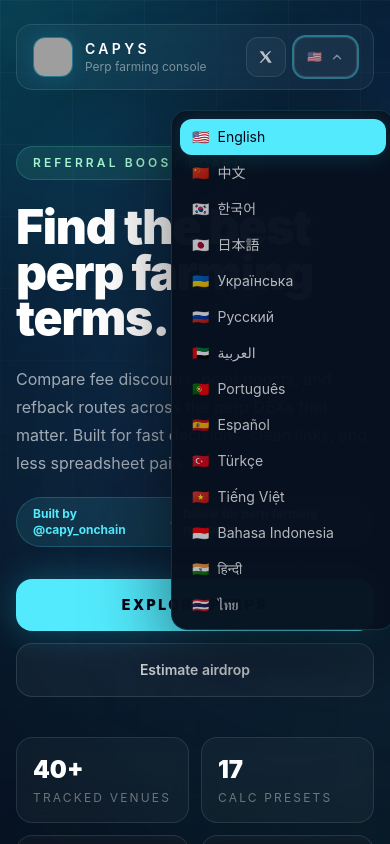
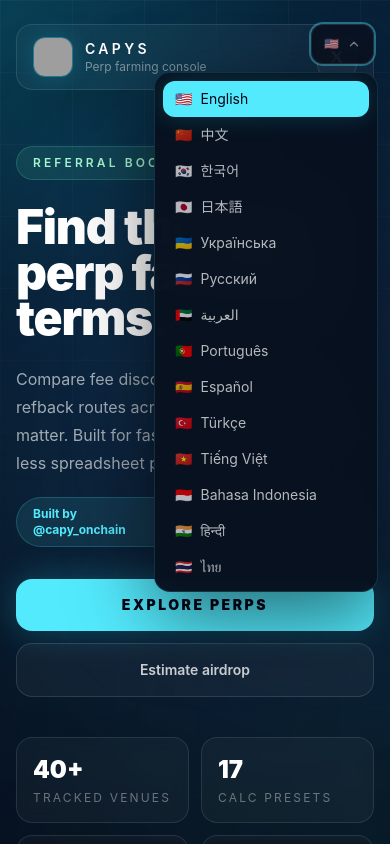
Before and after one commit to olejkSSS/capys-app, a Next.js app: page / in a window 390 px wide. Both pictures are taken after a click on the button "🇺🇸". Shown: the top 844 px of the page. Built offline with nearby package versions, Linux system fonts and the light colour scheme; grey boxes are pictures that could not be loaded.

Commit message:
fix: reposition language picker and calculator links

```diff
--- a/app/page.tsx
+++ b/app/page.tsx
@@ -1063,6 +1063,71 @@
       </div>
 
       <div className="relative z-[100] mx-auto max-w-7xl px-4 pt-6 sm:px-6 lg:px-8">
+        <div className="absolute right-4 top-6 z-[120] sm:right-6 lg:right-8 xl:right-[-132px]">
+          <button
+            ref={languageButtonRef}
+            type="button"
+            onClick={() => {
+              updateLanguageMenuPosition()
+              setLanguageOpen((prev) => !prev)
+            }}
+            className="inline-flex h-10 items-center gap-2 rounded-xl border border-white/10 bg-[#08111f]/88 px-3 text-xs font-semibold text-white/75 shadow-2xl shadow-black/20 backdrop-blur-xl transition hover:border-cyan-300/35 hover:bg-white/[0.07] hover:text-white focus:outline-none focus:ring-2 focus:ring-cyan-300/40"
+            aria-expanded={languageOpen}
+            aria-label={t.language}
+          >
+            <span>{activeLanguage.flag}</span>
+            <span className="hidden sm:inline">{activeLanguage.label}</span>
+            <svg
+              width="14"
+              height="14"
+              viewBox="0 0 24 24"
+              fill="none"
+              aria-hidden="true"
+              className={`text-white/45 transition-transform duration-200 ${
+                languageOpen ? "rotate-180" : ""
+              }`}
+            >
+              <path
+                d="m6 9 6 6 6-6"
+                stroke="currentColor"
+                strokeWidth="2.4"
+                strokeLinecap="round"
+                strokeLinejoin="round"
+              />
+            </svg>
+          </button>
+
+          {languageOpen && (
+            <div
+              className="fixed z-[1000] max-h-[min(520px,calc(100vh-96px))] overflow-y-auto rounded-2xl border border-cyan-300/15 bg-[#08111f]/98 p-2 shadow-[0_24px_80px_rgba(0,0,0,0.55)] backdrop-blur-xl"
+              style={{
+                left: languageMenuPosition.left,
+                top: languageMenuPosition.top,
+                width: languageMenuPosition.width,
+              }}
+            >
+              {LANGUAGES.map((item) => (
+                <button
+                  key={item.code}
+                  type="button"
+                  onClick={() => {
+                    setLanguage(item.code)
+                    setLanguageOpen(false)
+                  }}
+                  className={`flex w-full items-center gap-2 rounded-xl px-3 py-2 text-left text-sm transition focus:outline-none focus:ring-2 focus:ring-cyan-300/35 ${
+                    language === item.code
+                      ? "bg-cyan-300 text-slate-950 shadow-[0_0_24px_rgba(34,211,238,0.2)]"
+                      : "text-white/70 hover:bg-white/[0.06] hover:text-white"
+                  }`}
+                >
+                  <span>{item.flag}</span>
+                  <span>{item.label}</span>
+                </button>
+              ))}
+            </div>
+          )}
+        </div>
+
         <header className="flex items-center justify-between rounded-2xl border border-white/10 bg-white/[0.035] px-4 py-3 shadow-2xl shadow-black/20 backdrop-blur-xl">
           <button
             type="button"
@@ -1125,70 +1190,6 @@
               {t.contact}
             </a>
 
-            <div className="relative">
-              <button
-                ref={languageButtonRef}
-                type="button"
-                onClick={() => {
-                  updateLanguageMenuPosition()
-                  setLanguageOpen((prev) => !prev)
-                }}
-                className="inline-flex h-10 items-center gap-2 rounded-xl border border-white/10 bg-white/[0.04] px-3 text-xs font-semibold text-white/75 transition hover:border-cyan-300/35 hover:bg-white/[0.07] hover:text-white focus:outline-none focus:ring-2 focus:ring-cyan-300/40"
-                aria-expanded={languageOpen}
-                aria-label={t.language}
-              >
-                <span>{activeLanguage.flag}</span>
-                <span className="hidden sm:inline">{activeLanguage.label}</span>
-                <svg
-                  width="14"
-                  height="14"
-                  viewBox="0 0 24 24"
-                  fill="none"
-                  aria-hidden="true"
-                  className={`text-white/45 transition-transform duration-200 ${
-                    languageOpen ? "rotate-180" : ""
-                  }`}
-                >
-                  <path
-                    d="m6 9 6 6 6-6"
-                    stroke="currentColor"
-                    strokeWidth="2.4"
-                    strokeLinecap="round"
-                    strokeLinejoin="round"
-                  />
-                </svg>
-              </button>
-
-              {languageOpen && (
-                <div
-                  className="fixed z-[1000] max-h-[min(520px,calc(100vh-96px))] overflow-y-auto rounded-2xl border border-cyan-300/15 bg-[#08111f]/98 p-2 shadow-[0_24px_80px_rgba(0,0,0,0.55)] backdrop-blur-xl"
-                  style={{
-                    left: languageMenuPosition.left,
-                    top: languageMenuPosition.top,
-                    width: languageMenuPosition.width,
-                  }}
-                >
-                  {LANGUAGES.map((item) => (
-                    <button
-                      key={item.code}
-                      type="button"
-                      onClick={() => {
-                        setLanguage(item.code)
-                        setLanguageOpen(false)
-                      }}
-                      className={`flex w-full items-center gap-2 rounded-xl px-3 py-2 text-left text-sm transition focus:outline-none focus:ring-2 focus:ring-cyan-300/35 ${
-                        language === item.code
-                          ? "bg-cyan-300 text-slate-950 shadow-[0_0_24px_rgba(34,211,238,0.2)]"
-                          : "text-white/70 hover:bg-white/[0.06] hover:text-white"
-                      }`}
-                    >
-                      <span>{item.flag}</span>
-                      <span>{item.label}</span>
-                    </button>
-                  ))}
-                </div>
-              )}
-            </div>
           </div>
         </header>
 
@@ -1483,29 +1484,19 @@
             })}
           </div>
 
-          <div className="rounded-3xl border border-cyan-300/15 bg-cyan-300/[0.055] p-5 shadow-2xl shadow-black/15 backdrop-blur-xl">
-            <div className="flex flex-col gap-4 lg:flex-row lg:items-end lg:justify-between">
-              <div>
+          <div className="grid gap-5 lg:grid-cols-[270px_1fr]">
+            <aside className="rounded-3xl border border-cyan-300/15 bg-cyan-300/[0.055] p-5 shadow-2xl shadow-black/15 backdrop-blur-xl">
               <div className="text-xs font-semibold uppercase tracking-[0.26em] text-cyan-200/55">
                 Dedicated calculators
               </div>
-                <h3 className="mt-2 text-2xl font-black text-white">
-                  Open a calculator built for one perp
+              <h3 className="mt-2 text-xl font-black text-white">
+                Perp-specific pages
               </h3>
-                <p className="mt-2 max-w-3xl text-sm leading-6 text-white/52">
-                  Each page has its own URL for searches like Variational point
-                  calculator, Hibachi points calculator, and best referral terms.
+              <p className="mt-2 text-xs leading-5 text-white/48">
+                Open a dedicated point calculator page for any perp.
               </p>
-              </div>
-              <a
-                href={`/calculators/${calcPerp}-point-calculator`}
-                className="rounded-2xl bg-cyan-300 px-5 py-3 text-center text-sm font-black uppercase tracking-[0.14em] text-slate-950 transition hover:bg-cyan-200"
-              >
-                Open {current.name} calculator
-              </a>
-            </div>
-
-            <div className="mt-5 grid gap-2 sm:grid-cols-2 lg:grid-cols-4">
+
+              <div className="mt-5 space-y-2">
                 {PERPS.map((perp) => (
                   <a
                     key={`calc-link-${perp.slug}`}
@@ -1534,7 +1525,7 @@
                   </a>
                 ))}
               </div>
-          </div>
+            </aside>
 
             <div className="grid gap-5 rounded-3xl border border-white/10 bg-white/[0.035] p-5 shadow-2xl shadow-black/20 backdrop-blur-xl md:grid-cols-2">
             <div className="md:col-span-2">
@@ -1603,6 +1594,7 @@
                 onChange={(e) => setAirdrop(sanitizeNumber(e.target.value))}
                 className="w-full rounded-2xl border border-white/10 bg-[#07101d] p-4 text-white outline-none transition placeholder:text-white/25 focus:border-cyan-300"
               />
+            </div>
             </div>
           </div>
 
```
Lines whose indentation alone changed are shown as unchanged.
